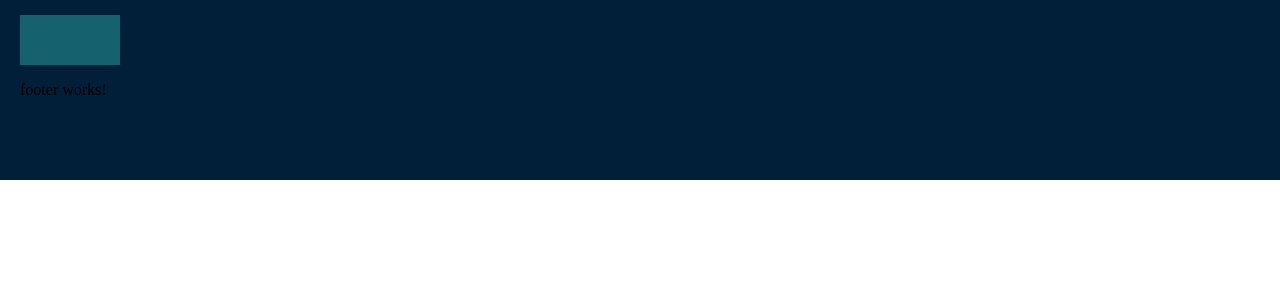
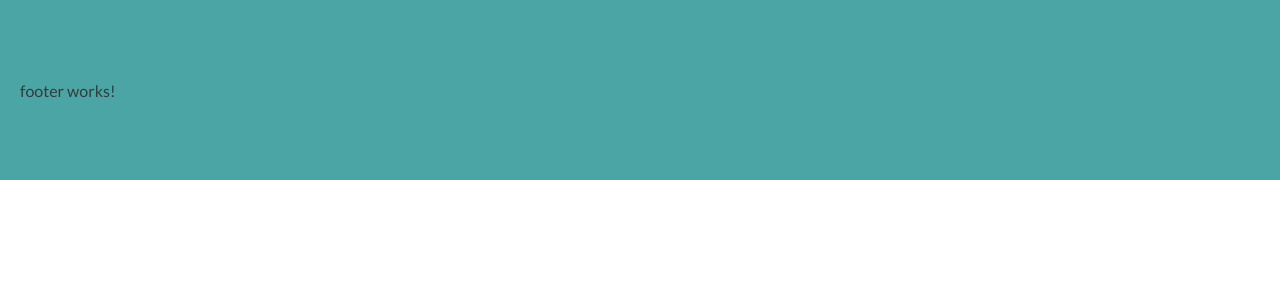
Before and after one commit to ViniciusIth/flavio-app, an Angular app: page / in a window 1280 px wide. Shown: the top 300 px of the page. Built offline with nearby package versions, Linux system fonts and the light colour scheme.

Commit message:
Updated project colours

```diff
--- a/src/styles.scss
+++ b/src/styles.scss
@@ -1,15 +1,42 @@
 /* You can add global styles to this file, and also import other style files */
+@import url("https://fonts.googleapis.com/css2?family=Lato&display=swap");
 
 :root {
-  --primary-color: #011f39;
-  --secondary-color: #15616D;
-  --alert-color: #ff8800;
-  --danger-color: #9a031e;
-  --success-color: #38b000;
+  // Colours
+  --background-color: #fff;
+  --background-color-trans: #ffffff53;
+
+  --font-color: #373a3c;
+  --primary-color: #4ba5a5;
+
+  --danger-color: #f44336;
+  --on-danger-color: #fff;
+
+  --success-color: #04aa6d;
+  --on-success-color: #fff;
+
+  --counter-primary-color: var(--background-color);
+
+  @media (prefers-color-scheme: dark) {
+    --background-color: #373a3c;
+    --background-color-trans: #373a3c53;
+    --font-color: #fff;
+    --primary-color: #009b9b;
+
+    --danger-color: #ff6a6a;
+    --on-danger-color: #373a3c;
+
+    --success-color: #2db885;
+    --on-success-color: #373a3c;
+  }
 }
 
-html, body {
+html,
+body {
   margin: 0;
+  color: var(--font-color);
+  font-family: "Lato", sans-serif;
+  text-rendering: optimizeLegibility;
 }
 
 * {
```
